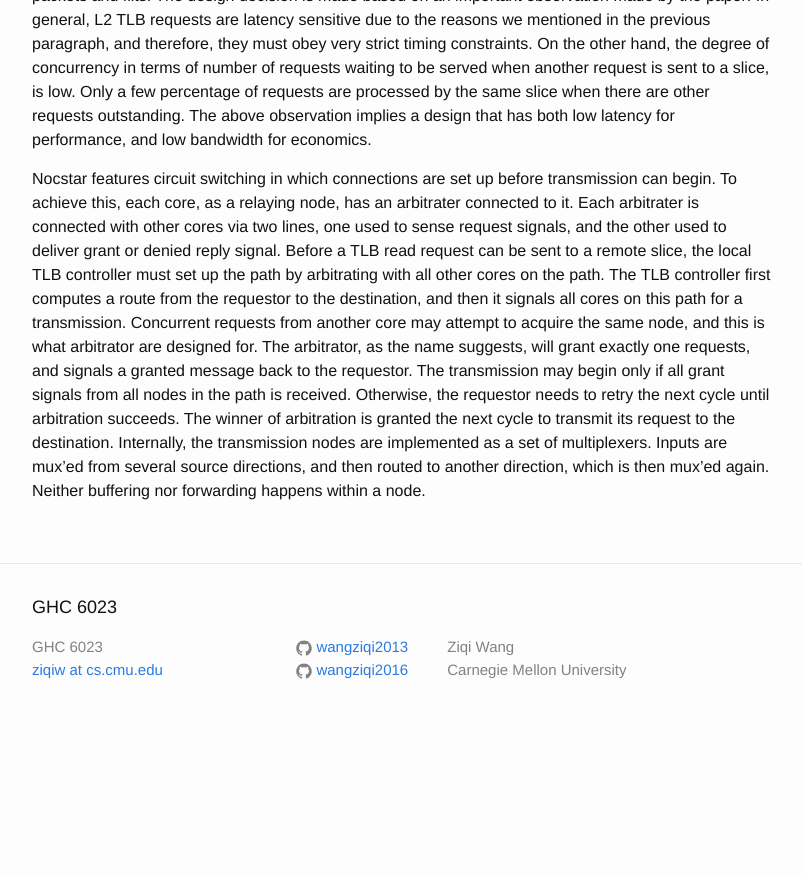
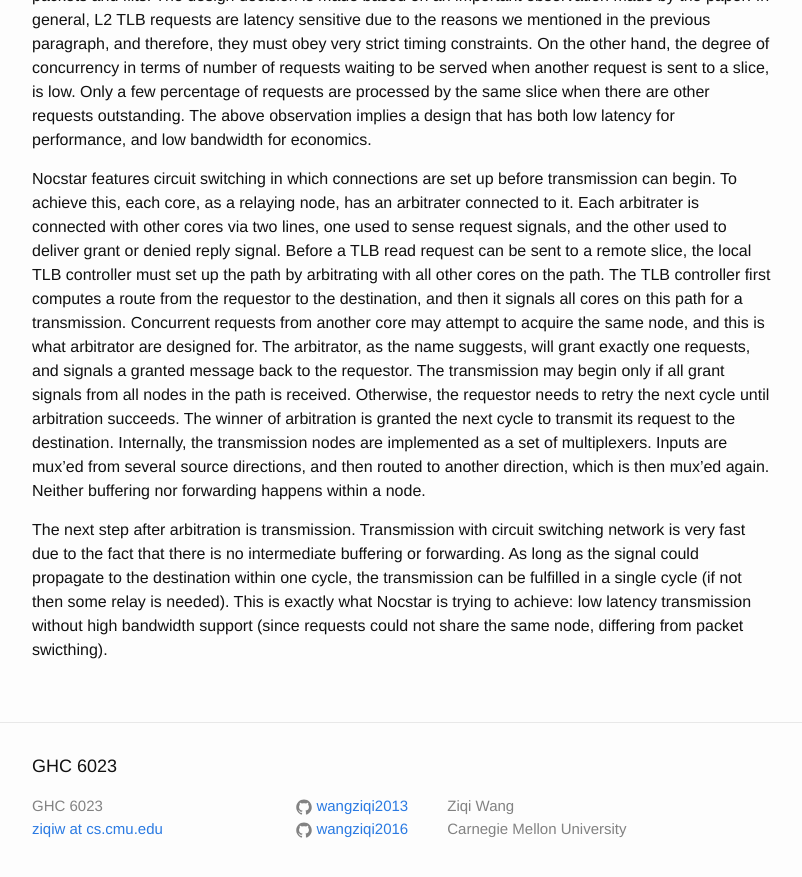
Before and after one commit to wangziqi2013/wangziqi2013.github.io, a Jekyll site: the page built from _posts/2019-08-20-nocstar.markdown, in a window 1280 px wide and 900 px high, scrolled down 1414 px. Shown: the top 877 px of the window, without its empty margins (238-1040 px from the left). Built offline with Jekyll 4.4.1, drawn with Linux system fonts in a browser that asks for light colours; before the commit the page ends 2155 px from its top, so only the background shows below that.

Commit message:
Adding transmission

```diff
--- a/_posts/2019-08-20-nocstar.markdown
+++ b/_posts/2019-08-20-nocstar.markdown
@@ -67,3 +67,9 @@ path is received. Otherwise, the requestor needs to retry the next cycle until a
 arbitration is granted the next cycle to transmit its request to the destination. Internally, the transmission nodes
 are implemented as a set of multiplexers. Inputs are mux'ed from several source directions, and then routed to another
 direction, which is then mux'ed again. Neither buffering nor forwarding happens within a node.
+
+The next step after arbitration is transmission. Transmission with circuit switching network is very fast due to the
+fact that there is no intermediate buffering or forwarding. As long as the signal could propagate to the destination
+within one cycle, the transmission can be fulfilled in a single cycle (if not then some relay is needed). This is exactly
+what Nocstar is trying to achieve: low latency transmission without high bandwidth support (since requests could not
+share the same node, differing from packet swicthing).
```
